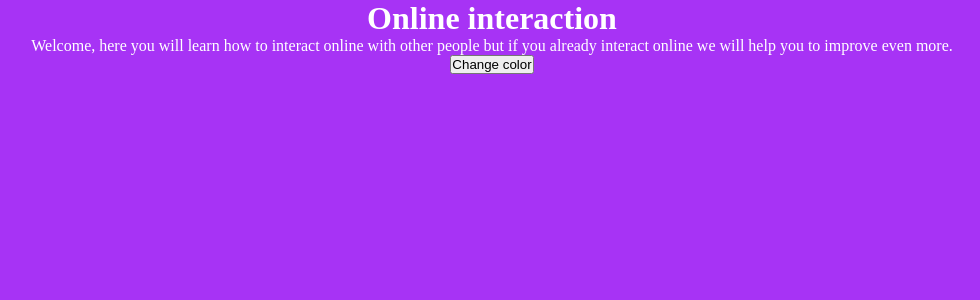
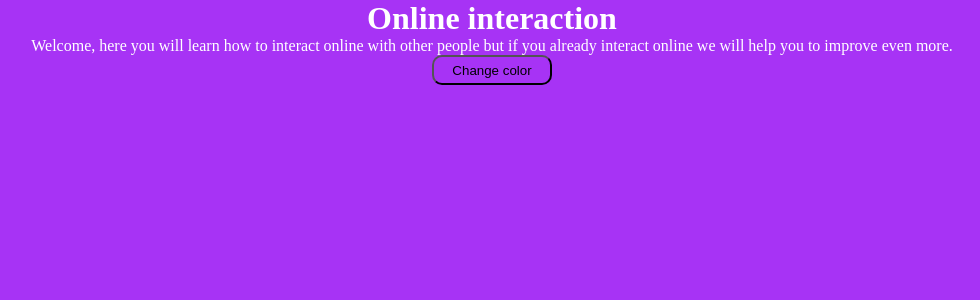
Before and after one commit to ricardosousabr/online-interaction, a Next.js app: page / in a window 1280 px wide. Shown: the top 300 px of the page, without its empty margins (148-1128 px from the left). Built offline with nearby package versions, Linux system fonts and the light colour scheme.

Commit message:
style: style the button component

```diff
--- a/pages/_app.jsx
+++ b/pages/_app.jsx
@@ -2,6 +2,7 @@ import React from 'react';
 import '../styles/global.scss';
 import '../styles/home.scss';
 import '../styles/theme.scss';
+import '../styles/btntheme.scss';
 
 function MyApp({ Component, pageProps }) {
   return <Component {...pageProps} />;
--- /dev/null
+++ b/styles/btntheme.scss
@@ -0,0 +1,6 @@
+button {
+  background: transparent;
+  width: 120px;
+  height: 30px;
+  border-radius: 10px;
+}
```
